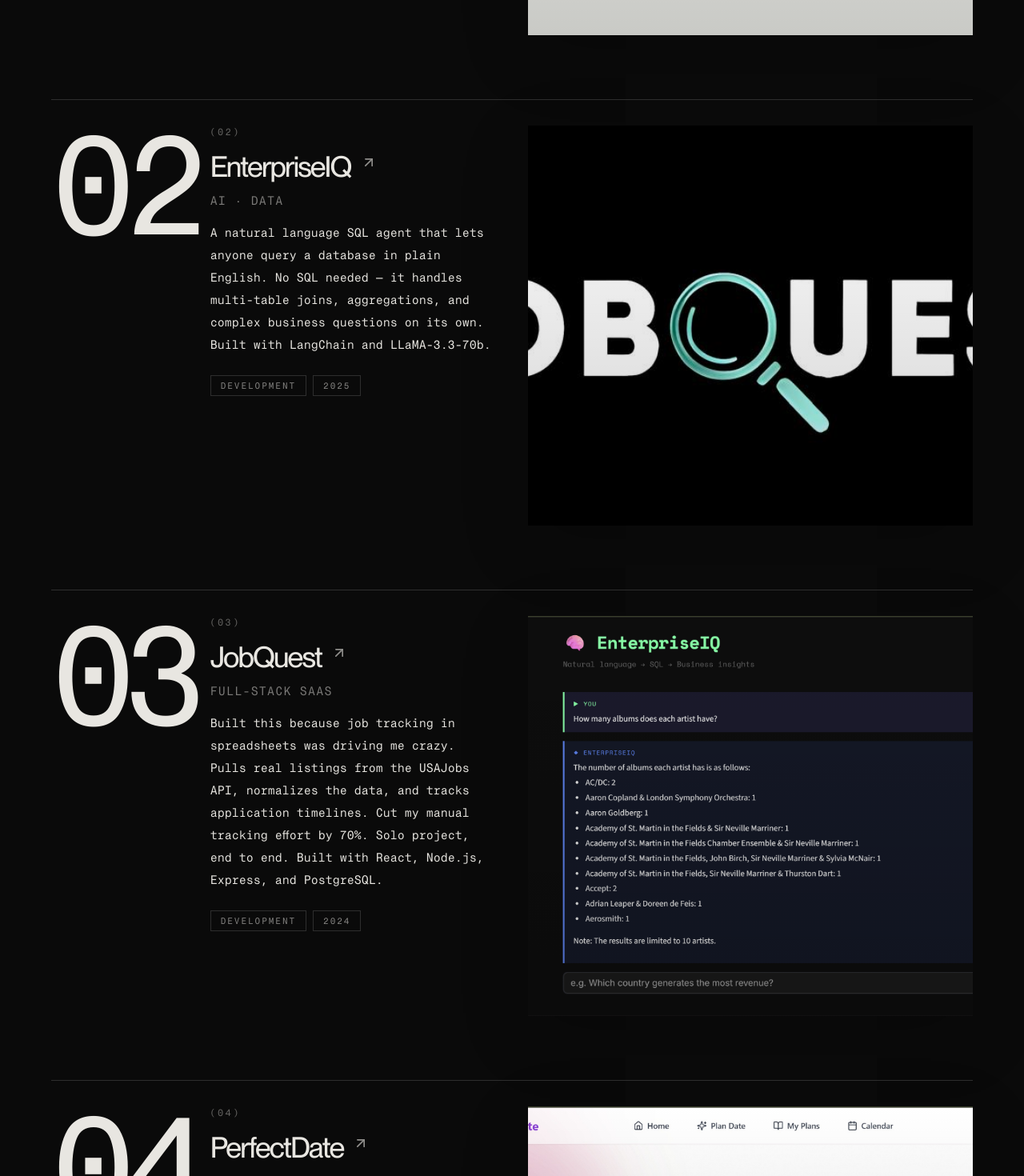
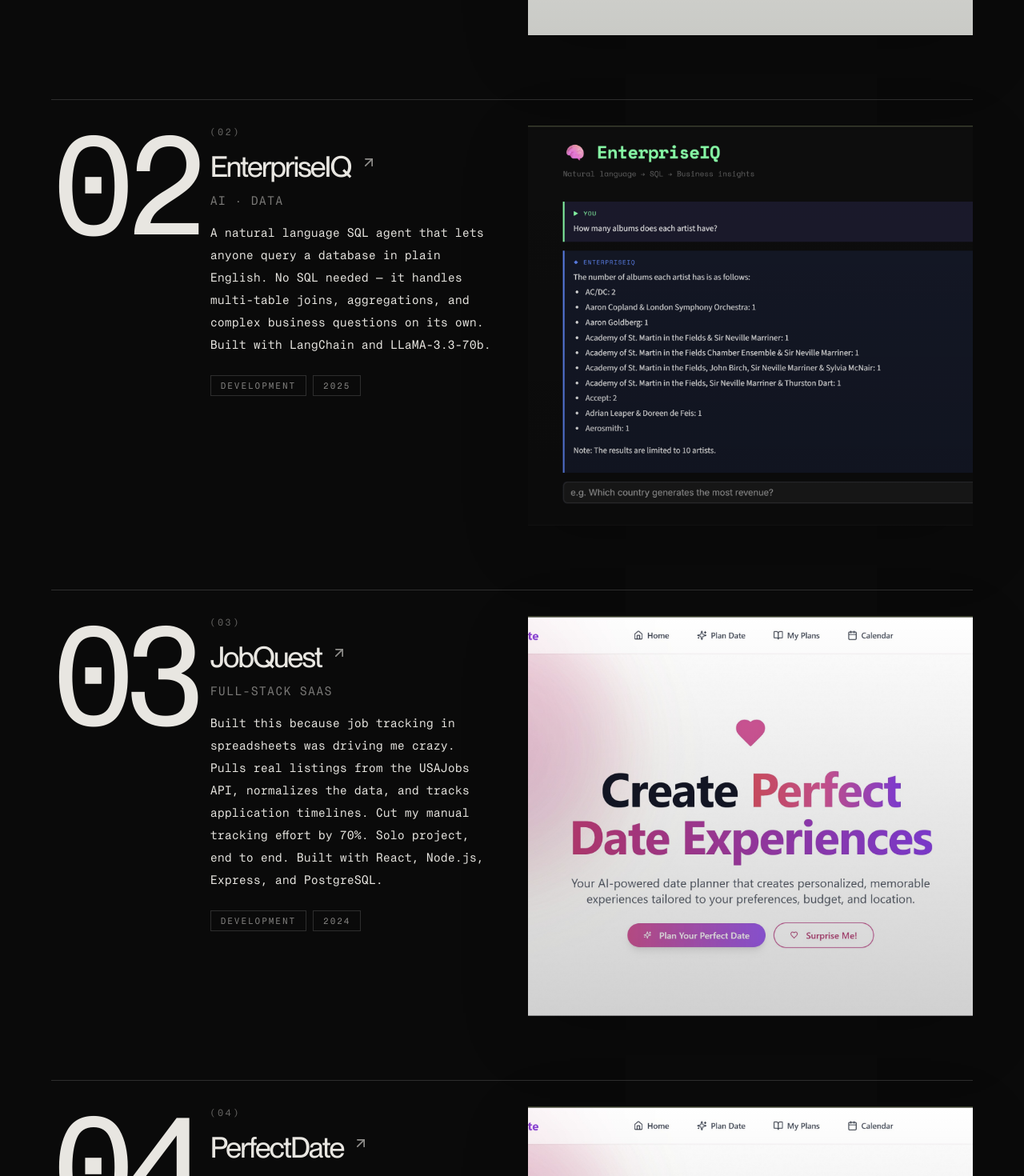
Before and after one commit to KakashiShiren/portfolio, a React (Vite) app in the folder app/: page / in a window 1280 px wide. Shown: the part 3943-5413 px from the top of the page at 80% size. Built offline with nearby package versions, Linux system fonts and the light colour scheme.

Commit message:
Update works section

```diff
--- a/app/src/sections/Works.tsx
+++ b/app/src/sections/Works.tsx
@@ -31,7 +31,7 @@ const projects: Project[] = [
     description:
       'A natural language SQL agent that lets anyone query a database in plain English. No SQL needed — it handles multi-table joins, aggregations, and complex business questions on its own. Built with LangChain and LLaMA-3.3-70b.',
     tags: ['Development', '2025'],
-    image: asset('project_2.jpg'),
+    image: asset('project_3.jpg'),
     link: 'https://github.com/KakashiShiren/enterpriseiq',
   },
   {
@@ -41,7 +41,7 @@ const projects: Project[] = [
     description:
       'Built this because job tracking in spreadsheets was driving me crazy. Pulls real listings from the USAJobs API, normalizes the data, and tracks application timelines. Cut my manual tracking effort by 70%. Solo project, end to end. Built with React, Node.js, Express, and PostgreSQL.',
     tags: ['Development', '2024'],
-    image: asset('project_3.jpg'),
+    image: asset('project_4.jpg'),
     link: 'https://github.com/KakashiShiren/job-app-tracker-frontend',
   },
   {
```
